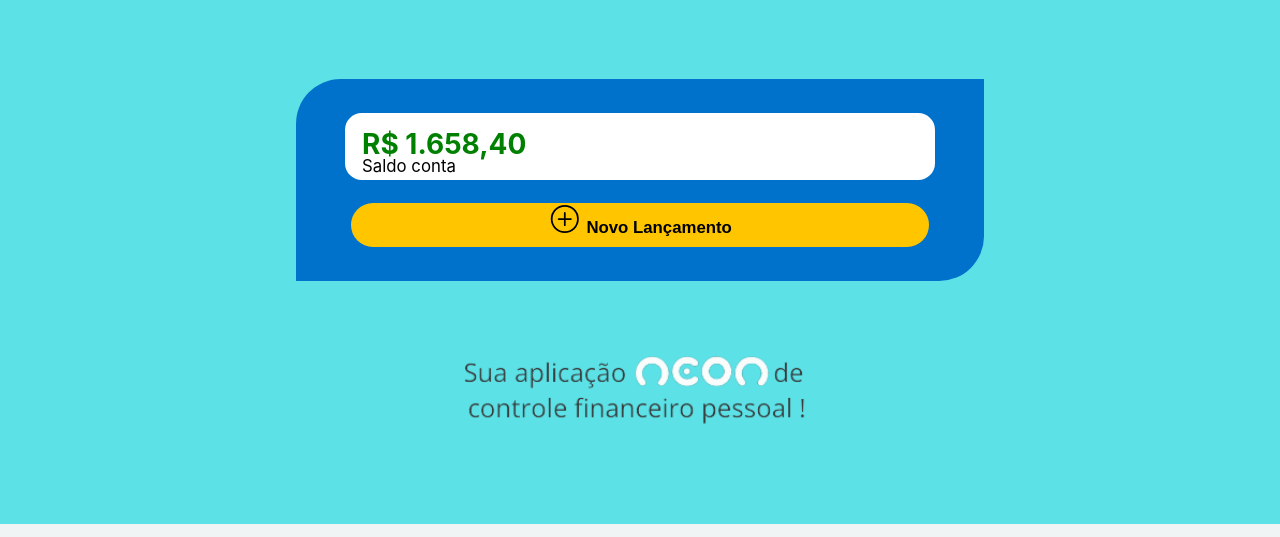
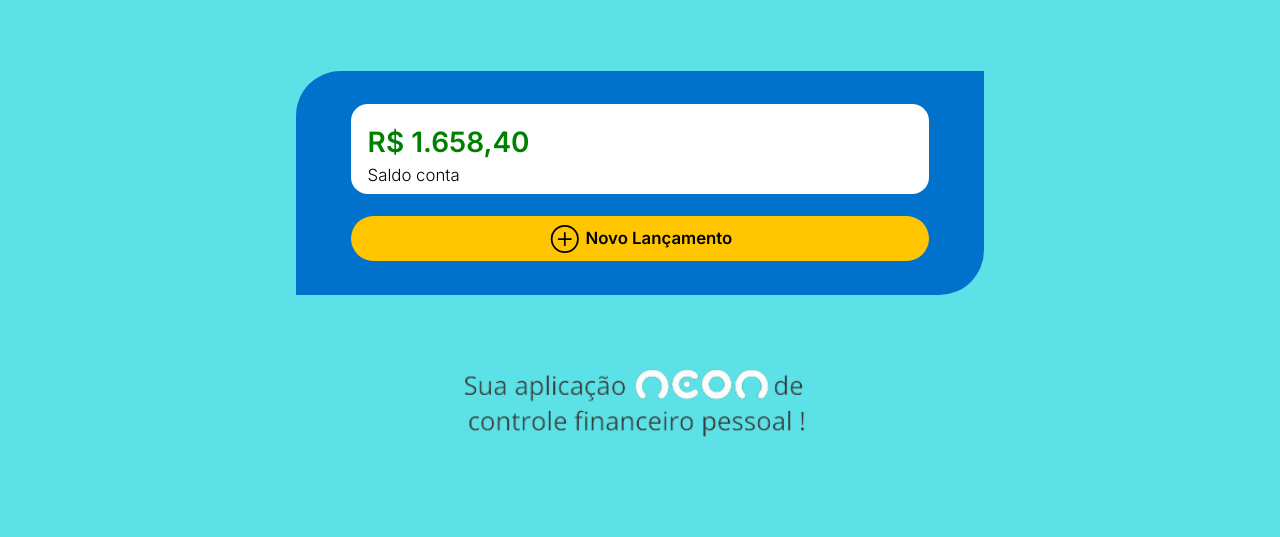
Before and after one commit to JessRogeliana/Desafio-Neon-TechTalents, a plain HTML site: page saldo_index.html in a window 1280 px wide. Shown: the part 93-630 px from the top of the page. Drawn offline with nearby package versions, Linux system fonts and the light colour scheme.

Commit message:
correcaoPagina
Correcao do layout da pagina

```diff
--- a/saldo_index.html
+++ b/saldo_index.html
@@ -4,12 +4,18 @@
     <meta charset="UTF-8">
     <meta http-equiv="X-UA-Compatible" content="IE=edge">
     <meta name="viewport" content="width=device-width, initial-scale=1.0">
-    <link rel="stylesheet" type="text/css" href="reset.css">
+    <link rel="stylesheet" href="reset.css">
+    <link href="https://cdn.jsdelivr.net/npm/bootstrap@5.1.3/dist/css/bootstrap.min.css" rel="stylesheet"
+    integrity="sha384-1BmE4kWBq78iYhFldvKuhfTAU6auU8tT94WrHftjDbrCEXSU1oBoqyl2QvZ6jIW3" crossorigin="anonymous">
+    <link rel="preconnect" href="https://fonts.googleapis.com">
+    <link rel="preconnect" href="https://fonts.gstatic.com" crossorigin>
+    <link href="https://fonts.googleapis.com/css2?family=Inter:wght@300;600&display=swap" rel="stylesheet">
     <link rel="stylesheet" type="text/css" href="saldo.css">
-    <link rel="stylesheet" href="https://fonts.googleapis.com/css?family=Comfortaa">
-    <title>Saldo</title>
+    <title>Saldo | Cadê Minha Grana</title>
 </head>
+
 <body>
+
     <header>
         <button  type="submit" class="Login-boato">
             <a href="../login/index.html">
@@ -22,6 +28,7 @@
         <a class="logo-header" href="#"><img class="img" src="img/jovem_enterrando_moeda-inverso-zoom.png" alt="Icon"></a>
     </header>
 
+
     <main>
 
         <div class="container">
@@ -30,7 +37,6 @@
                 <p class="saldo-principal"> R$ 1.658,40 </p>
                 <p class="rodapé-saldo"> Saldo conta</p>
             </div>
-
 
             <div class="novo-lancamento">
                 <button  type="submit" class="botao-novo-lancamento">
@@ -51,6 +57,8 @@
         </section>
 
     </main>
+
+
     <footer>
         <div>
             <a href="https://www.facebook.com/timeneon" target="_blank" rel="noopener">
```
Lines whose indentation alone changed are shown as unchanged.
